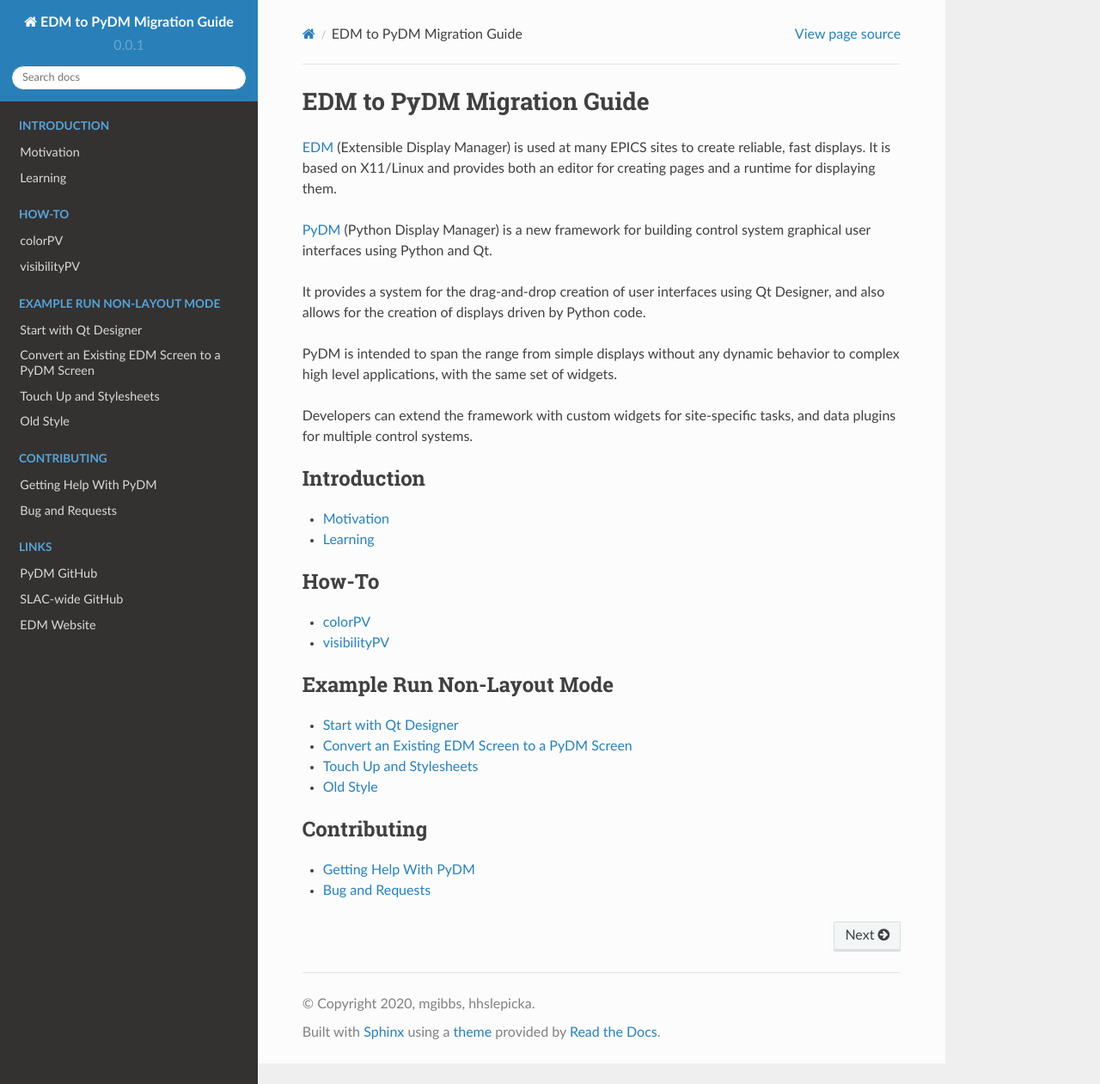
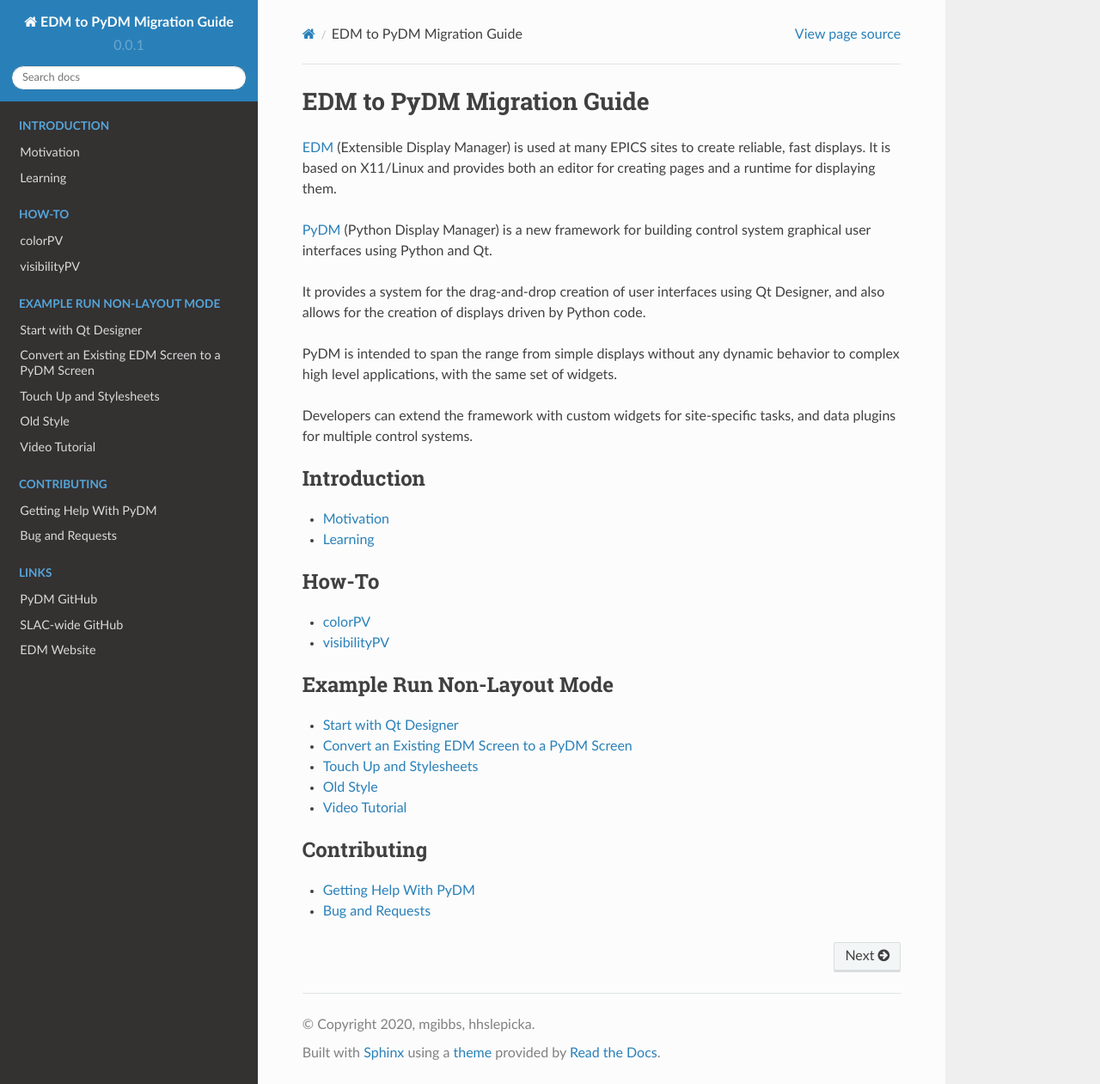
Before and after one commit to slaclab/edm2pydm, a Sphinx documentation site: the page built from docs/source/index.rst, in a window 1280 px wide and 1261 px high. Shown: the whole window at 86% size. Built offline with Sphinx 7.4.7 and the Read the Docs theme 2.0.0, drawn with Linux system fonts in a browser that asks for light colours.

Commit message:
DOC: add video tutorial link

```diff
--- /dev/null
+++ b/docs/source/example-walk-through/video_tutorial.rst
@@ -0,0 +1,6 @@
+**************
+Video Tutorial
+**************
+
+
+See Tutorial: `Edm to PyDM Walk-Through Example <https://drive.google.com/file/d/1djZSqWS6bK6ZA4rK0KApiNpd0cFIuZ7I/view?usp=sharing/>`_.
--- a/docs/source/index.rst
+++ b/docs/source/index.rst
@@ -39,6 +39,7 @@
     example-walk-through/start_with_qdesigner.rst
     example-walk-through/convert_existing_edm.rst
     example-walk-through/stylesheets.rst
+    example-walk-through/video_tutorial.rst
 
 .. toctree::
    :maxdepth: 1
```
